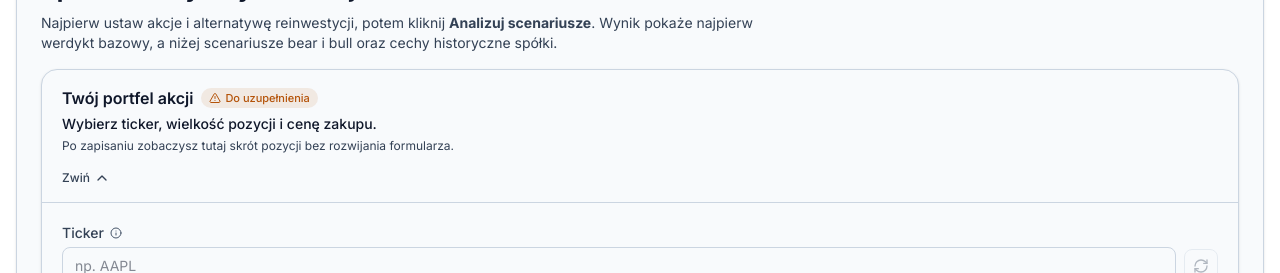
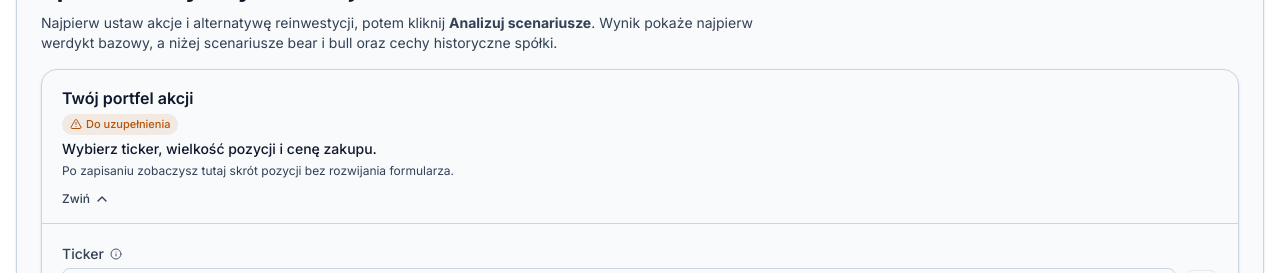
Before and after one commit to SunBear1/Njord, a React (Vite) app: page /comparison in a window 1280 px wide. Shown: the part 235-508 px from the top of the page. Built offline with nearby package versions, Linux system fonts and the light colour scheme; no server answers.

Commit message:
fix: wrap comparison asset header on first load
Co-authored-by: Copilot <223556219+Copilot@users.noreply.github.com>

```diff
--- a/src/components/comparison/ComparisonInputDropdown.tsx
+++ b/src/components/comparison/ComparisonInputDropdown.tsx
@@ -29,11 +29,16 @@ export function ComparisonInputDropdown({
       <button
         type="button"
         onClick={onToggle}
-        className={`flex w-full gap-3 px-5 py-4 text-left ${wrapped ? 'flex-col' : 'flex-col md:flex-row'} md:items-start md:justify-between`}
+        className={wrapped
+          ? 'flex w-full flex-col items-start gap-3 px-5 py-4 text-left'
+          : 'flex w-full flex-col gap-3 px-5 py-4 text-left md:flex-row md:items-start md:justify-between'}
         aria-expanded={isOpen}
       >
         <div className="min-w-0 flex-1 space-y-1">
-          <div className="flex items-center gap-2 flex-wrap">
+          <div
+            data-testid="comparison-input-heading-row"
+            className={wrapped ? 'flex flex-col items-start gap-1' : 'flex flex-wrap items-center gap-2'}
+          >
             <h2 className="text-base font-semibold text-text-primary">{title}</h2>
             <span className={`inline-flex items-center gap-1 rounded-full px-2 py-0.5 text-[11px] font-medium ${
               isComplete
@@ -48,7 +53,9 @@ export function ComparisonInputDropdown({
           <p className="text-xs text-text-secondary">{detail}</p>
         </div>
 
-        <span className="mt-1 inline-flex items-center gap-1 text-xs font-medium text-text-secondary shrink-0">
+        <span className={wrapped
+          ? 'inline-flex items-center gap-1 text-xs font-medium text-text-secondary'
+          : 'mt-1 inline-flex shrink-0 items-center gap-1 text-xs font-medium text-text-secondary'}>
           {isOpen ? 'Zwiń' : 'Rozwiń'}
           {isOpen ? <ChevronUp size={16} aria-hidden="true" /> : <ChevronDown size={16} aria-hidden="true" />}
         </span>
```
Also changed, not shown: 1 other file (tests, documents, lock files or other folders).
